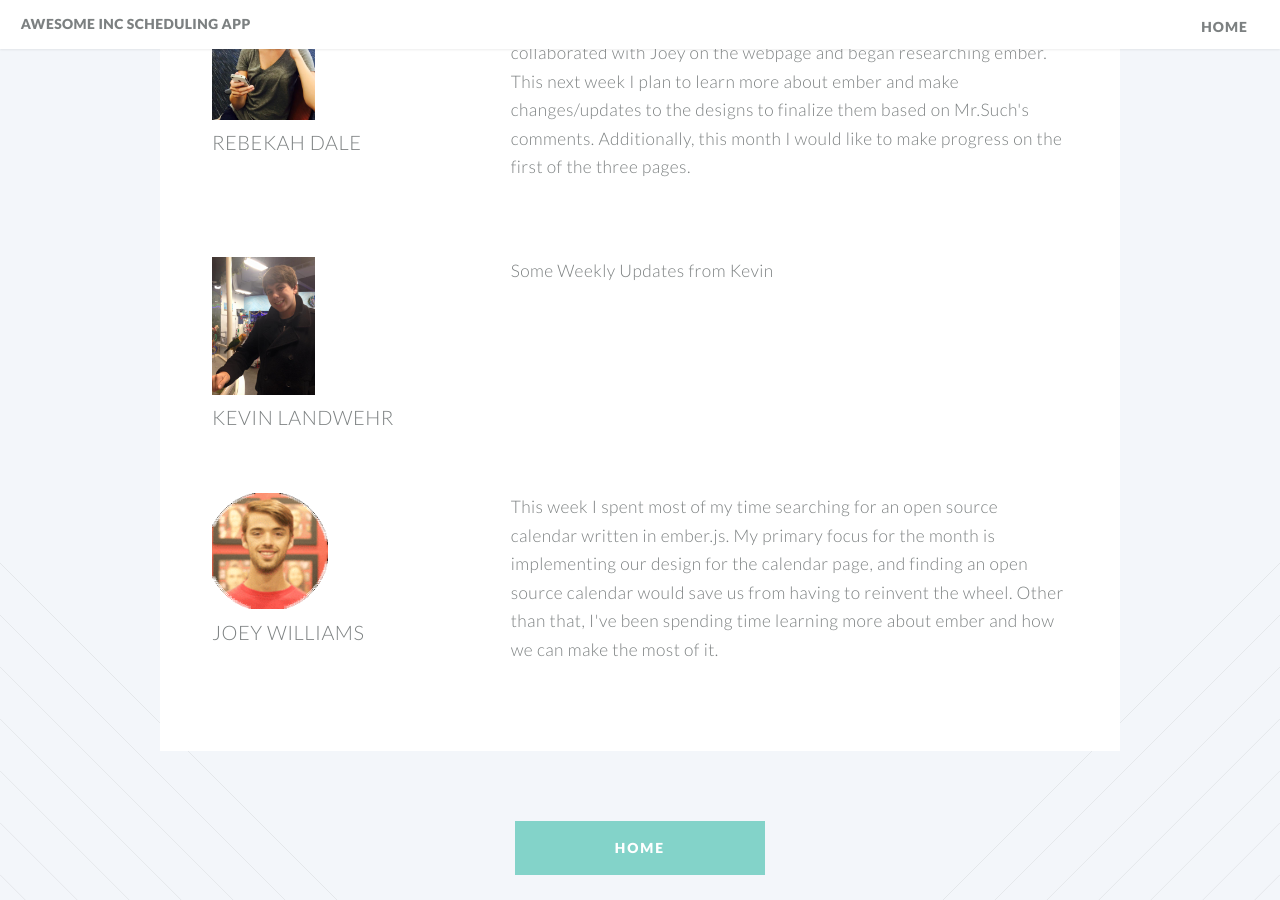
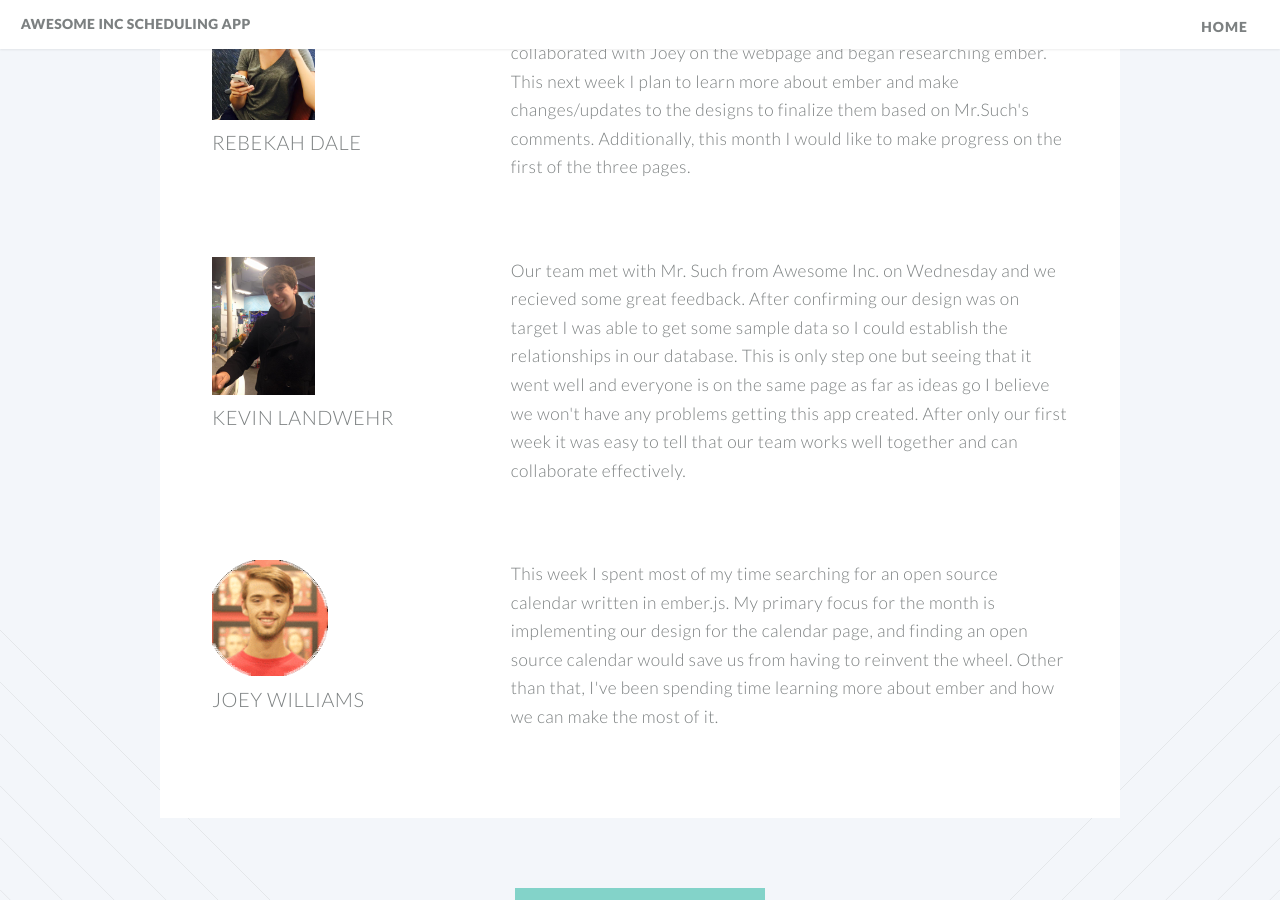
Before and after one commit to AwesomeSchedule/AwesomeSchedule.github.io, a Jekyll site: the page 2_14.html, which Jekyll copies as it is, in a window 1280 px wide and 900 px high, scrolled down 799 px. Built offline with Jekyll 4.4.1, drawn with Linux system fonts in a browser that asks for light colours.

Commit message:
Update 2_14.html

```diff
--- a/2_14.html
+++ b/2_14.html
@@ -112,7 +112,12 @@
 
 								</div>
 								<div class="8u 12u(narrower)">
-									<p>Some Weekly Updates from Kevin</p>
+									<p>Our team met with Mr. Such from Awesome Inc. on Wednesday and we recieved some great feedback.
+									After confirming our design was on target I was able to get some sample data so I could establish
+									the relationships in our database. This is only step one but seeing that it went well and everyone
+									is on the same page as far as ideas go I believe we won't have any problems getting this app created.
+									After only our first week it was easy to tell that our team works well together and can collaborate
+									effectively.</p>
 								</div>
 								</div>
 <!-- JOEY'S SECTION -->
```
